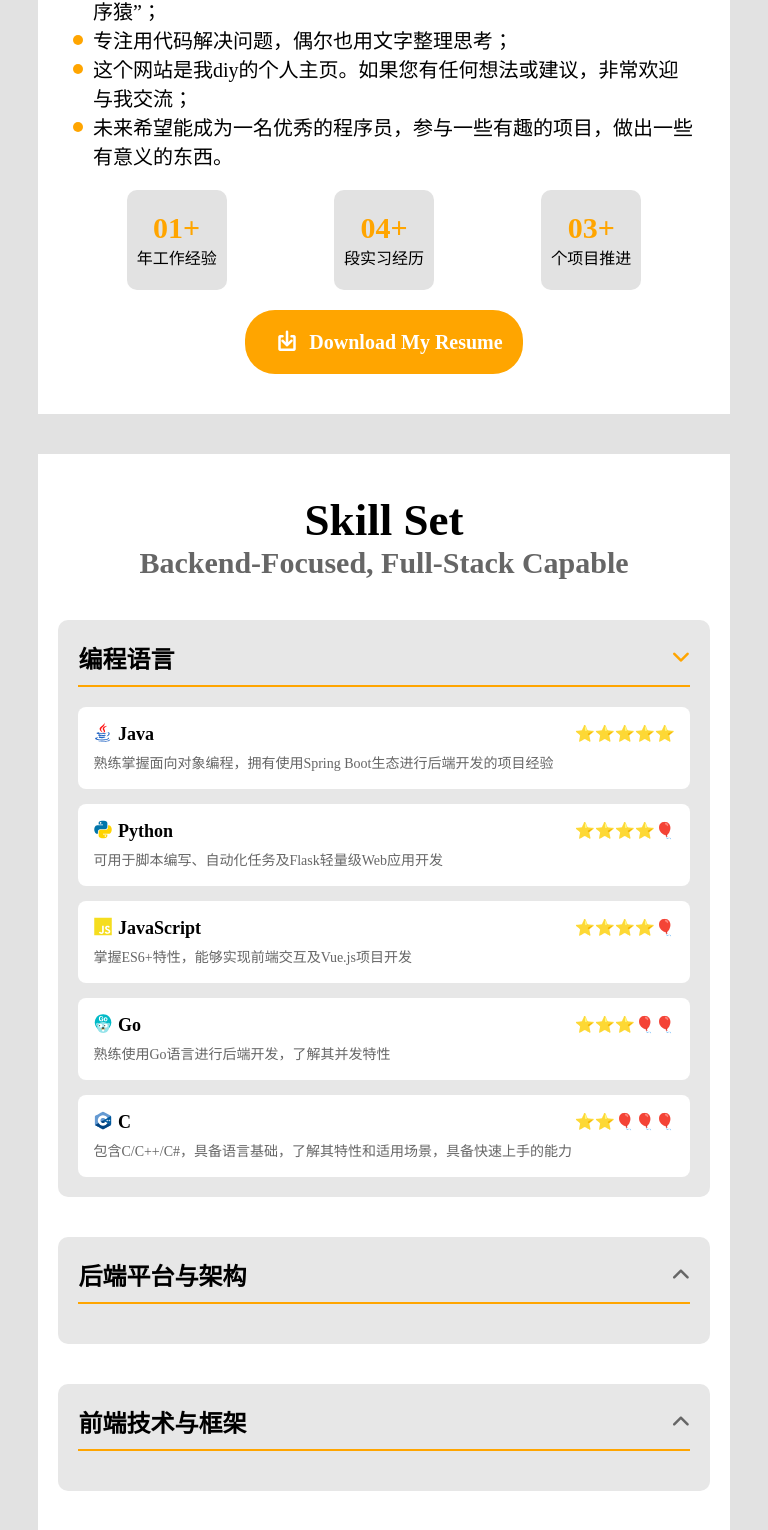
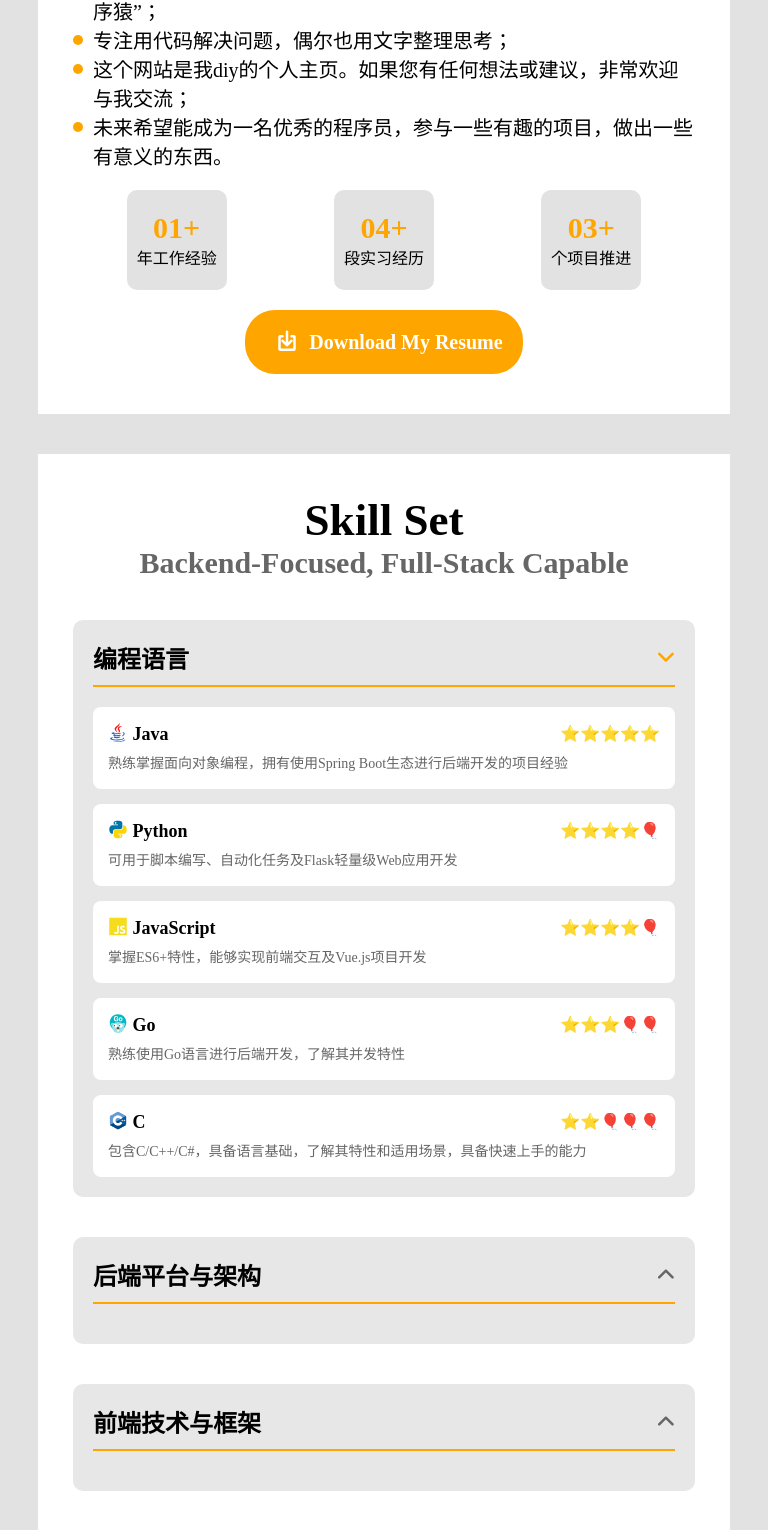
Before and after one commit to XiChen1234/MyWebsite, a Vue app: page / in a window 768 px wide. Shown: the part 1309-2839 px from the top of the page. Built offline with nearby package versions, Linux system fonts and the light colour scheme.

Commit message:
fix: delete @media of page
删除page页面的响应式，避免重复

```diff
--- a/src/components/page/SkillPage.vue
+++ b/src/components/page/SkillPage.vue
@@ -122,10 +122,4 @@ const handleSectionClick = (section: string) => {
     font-size: 20px;
   }
 }
-
-@media (min-width: 481px) and (max-width: 1023px) {
-  .skill-page {
-    width: 95%;
-  }
-}
 </style>
```
